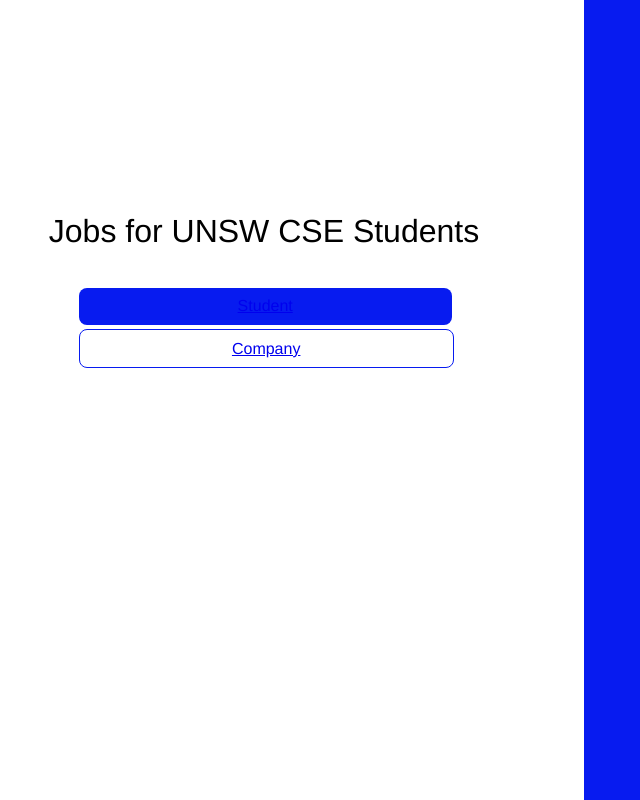
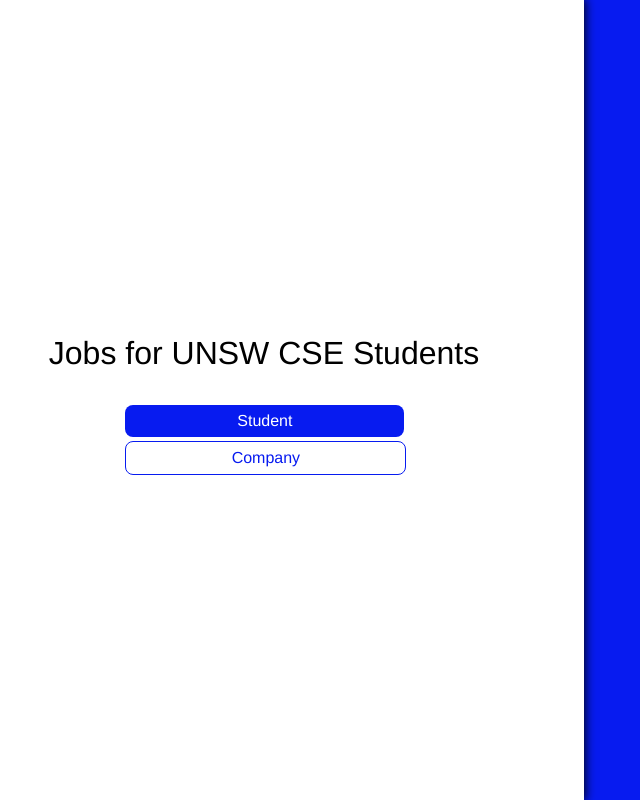
Before and after one commit to devsoc-unsw/jobsboard, a Vue app in the folder frontend/: page /login in a window 1280 px wide. Shown: the whole page, without its empty margins (56-696 px from the left). Built offline with nearby package versions, Linux system fonts and the light colour scheme.

Commit message:
Fixed login selection page formatting

```diff
--- a/frontend/src/App.vue
+++ b/frontend/src/App.vue
@@ -27,5 +27,8 @@
 html, body {
   margin: 0;
   height: 100%;
+  a {
+    text-decoration: none;
+  }
 }
 </style>
--- a/frontend/src/pages/LoginPage.vue
+++ b/frontend/src/pages/LoginPage.vue
@@ -17,8 +17,6 @@
         </div>
       </div>
     </div>
-    <div class="displayBox">
-    </div>
   </div>
 </template>
 
@@ -30,7 +28,6 @@
 
 <style scoped lang="scss">
 .viewport {
-  display: flex;
   position: absolute;
   left: 0;
   top: 0;
@@ -42,7 +39,11 @@
   width: 50%;
   height: 100%;
   background: $white;
-  margin: auto;
+  margin-left: 0;
+  display: flex;
+  align-items: center;
+  justify-content: center;
+  box-shadow: 0px 0px 10px 1px black;
 }
 
 .displayBox {
@@ -56,8 +57,6 @@
     font-weight: 200;
   }
   padding: 5%;
-  margin-top: 25%;
-  height: 50%;
   background: $white;
   text-align: center;
   text-decoration: none;
@@ -76,16 +75,17 @@
   padding-bottom: 2%;
   padding-left: 5%;
   padding-right: 5%;
-  text-decoration: none;
   margin: 1%;
 }
 
 .studentButton {
   background: $blue;
+  color: $white;
 }
 
 .companyButton {
   border: 1px solid $blue;
   background: $white;
+  color: $blue;
 }
 </style>
```
